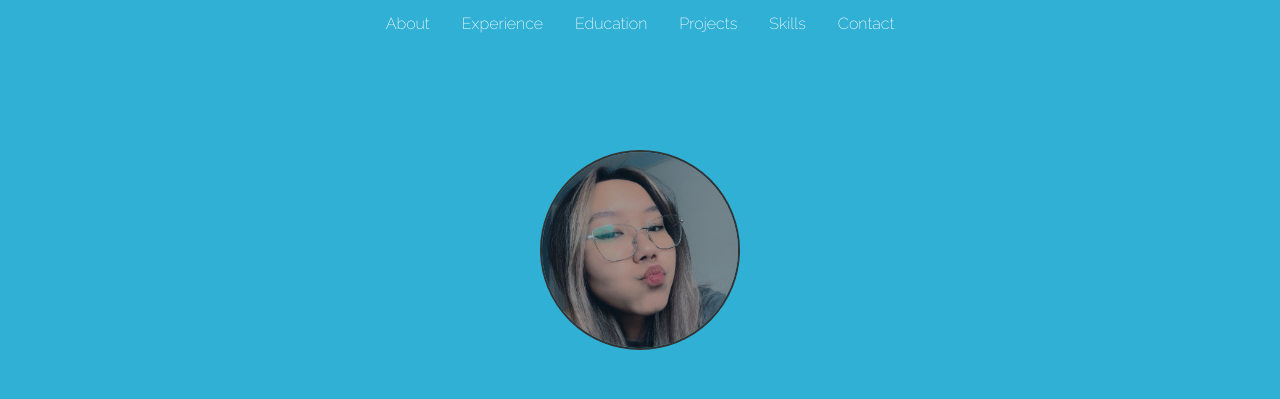
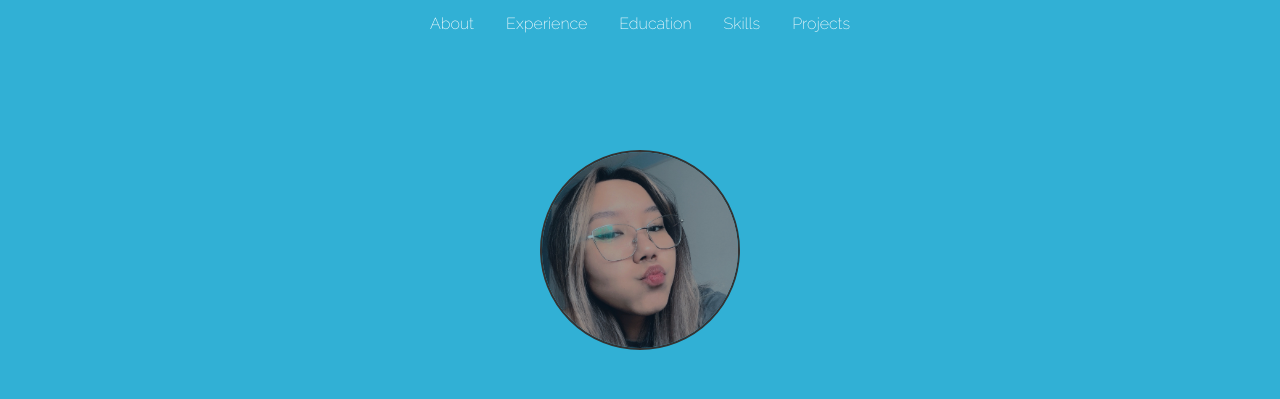
Before and after one commit to mvoodi/my_cv_page, a plain HTML site: page index.html in a window 1280 px wide. Shown: the top 399 px of the page. Drawn offline with Linux system fonts and the light colour scheme.

Commit message:
delete part with contacts

```diff
--- a/index.html
+++ b/index.html
@@ -14,9 +14,8 @@
       <a href="#about">About</a>
       <a href="#experience">Experience</a>
       <a href="#education">Education</a>
+      <a href="#skills">Skills</a>
       <a href="#projects">Projects</a>
-      <a href="#skills">Skills</a>
-      <a href="#contact">Contact</a>
     </div>
 
 
@@ -166,7 +165,7 @@
         <div class="side-content"></div>
         <div class="main-content">
           <div class="content-header">
-            <a class="anchor" name="skills"></a>
+            <a class="anchor" name="projects"></a>
             <h2>Projects</h2>
           </div>
           <div class="content-body">
```
